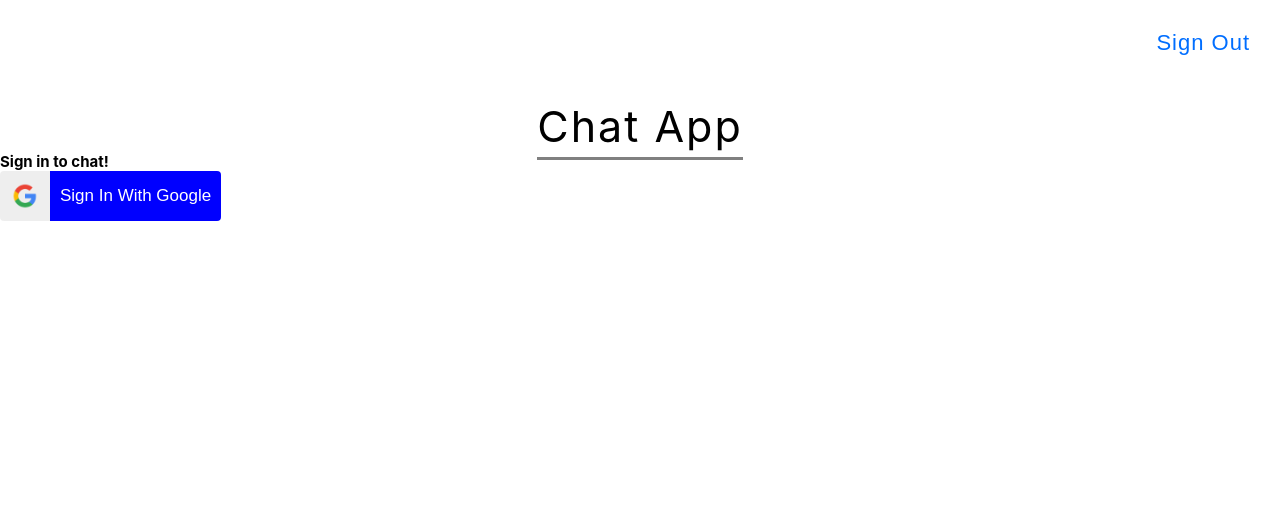
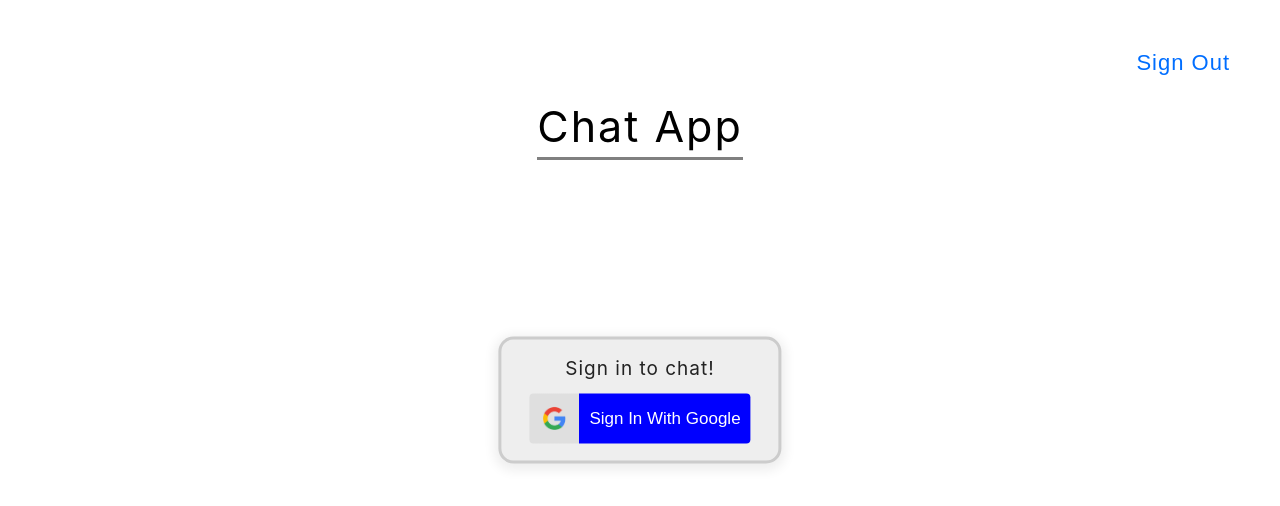
Before and after one commit to JamesCrowleyTech/Chat-App, a React (Create React App) app: page / in a window 1280 px wide. Shown: the top 506 px of the page. Built offline with nearby package versions, Linux system fonts and the light colour scheme; no server answers.

Commit message:
Now displays newest messages

```diff
--- a/src/App.css
+++ b/src/App.css
@@ -16,11 +16,14 @@ body {
     box-sizing: inherit;
 }
 
+.app {
+    padding-top: 10rem;
+}
+
 .page-title-container {
     width: 100%;
     display: grid;
     place-items: center;
-    margin-top: 10rem;
 }
 
 .page-title {
@@ -47,20 +50,55 @@ body {
     cursor: pointer;
 }
 
+.sign-in {
+    position: absolute;
+    left: 50%;
+    top: 50%;
+    transform: translate(-50%, -50%);
+    display: flex;
+    flex-direction: column;
+    align-items: center;
+    padding: 1.7rem 2.8rem;
+    background-color: #eeeeee;
+    border-radius: 1.5rem;
+    border: 3px solid #ccc;
+    transition: all 0.15s;
+    box-shadow: 0px 3px 12px 4px rgba(0, 0, 0, 0.07);
+}
+
+.sign-in > *:not(:last-child) {
+    margin-bottom: 1.4rem;
+}
+
+/* .sign-in:hover {
+    background-color: #e1e1e1;
+    box-shadow: 0px 4px 16px 6px rgba(0, 0, 0, 0.1);
+} */
+
+/* .sign-in::after {
+
+} */
+
+.sign-in__title {
+    font-size: 1.9rem;
+    color: #222;
+    font-weight: 400;
+    letter-spacing: 1px;
+}
+
 .button--sign-in-google {
     color: white;
     font-size: 1.7rem;
     height: 5rem;
-    background: linear-gradient(to right, #eee, #eee 5rem, blue 5rem, blue 100%);
+    background: linear-gradient(to right, #dfdfdf, #dfdfdf 5rem, blue 5rem, blue 100%);
     padding-right: 1rem;
     display: flex;
     align-items: center;
     border-radius: 0.4rem;
-    transition: all 0.3s;
+    transition: all 0.15s;
 }
 
 .button--sign-in-google:hover {
-    /* transform: scale(1.01); */
     box-shadow: 0px 3px 15px 5px rgba(0, 0, 0, 0.1);
 }
 
@@ -74,8 +112,8 @@ body {
 .button--sign-out {
     color: rgb(0, 110, 255);
     position: absolute;
-    right: 2rem;
-    top: 2rem;
+    right: 4rem;
+    top: 4rem;
     font-size: 2.2rem;
     letter-spacing: 1px;
     padding: 1rem;
@@ -95,6 +133,7 @@ body {
     left: 50vw;
     bottom: 0;
     overflow-y: scroll;
+    /* overflow-x: hidden; */
 }
 
 .channel__form {
@@ -120,11 +159,51 @@ body {
     color: #999;
 }
 
+.message {
+    width: 100%;
+    padding: 0.7rem;
+}
+
 .message__top-row {
     display: flex;
     align-items: center;
+    margin-bottom: 0.1rem;
 }
 
-.message__top-row > *:not(:last-child) {
-    /* background-color: crimson; */
+.message__image-container {
+    height: 4rem;
+    width: 4rem;
+    border-radius: 9999rem;
+    overflow: hidden;
+    float: left;
+    margin-right: 1rem;
 }
+
+.message__image {
+    /* display: inline-block; */
+    object-fit: cover;
+    height: 100%;
+    width: 100%;
+}
+
+.message__username {
+    font-size: 1.9rem;
+    font-weight: 400;
+    line-height: calc(2 / 1.9);
+    margin-right: 0.3rem;
+}
+
+.message__date {
+    color: #555;
+    font-weight: 400;
+    font-size: 1.4rem;
+    display: inline-block;
+    transform: translateY(-0.1rem);
+}
+
+.message__text {
+    font-size: 1.5rem;
+    line-height: calc(2 / 1.5);
+    width: 100%;
+    word-wrap: break-word;
+}
--- a/src/App.js
+++ b/src/App.js
@@ -5,7 +5,6 @@ import "firebase/compat/auth";
 import "firebase/compat/firestore";
 import Button from "./components/Button";
 import Channel from "./components/Channel";
-import Message from "./components/Message";
 import iconGoogle from "./img/icon-google.png";
 
 const firebaseConfig = {
@@ -22,7 +21,6 @@ const firebaseConfig = {
 firebase.initializeApp(firebaseConfig);
 
 const auth = firebase.auth();
-const db = firebase.firestore();
 
 // db.collection("messages")
 //     .get()
@@ -35,6 +33,8 @@ const db = firebase.firestore();
 function App() {
     const [user, setUser] = useState(auth.currentUser);
     const [initializing, setInitializing] = useState(true);
+
+    console.log("app rendered");
 
     useEffect(function () {
         const unsubscribe = auth.onAuthStateChanged(function (user) {
@@ -83,7 +83,7 @@ function App() {
 
             {!user && (
                 <div className="sign-in">
-                    <h2>Sign in to chat!</h2>
+                    <h2 className="sign-in__title">Sign in to chat!</h2>
                     <Button onClick={signInWithGoogle} img={iconGoogle} className="button button--sign-in-google">
                         Sign In With Google
                     </Button>
--- a/src/components/Button.js
+++ b/src/components/Button.js
@@ -3,7 +3,7 @@ import React from "react";
 export default function Button({ onClick, className = "", children = "", img = "" }) {
     return (
         <button onClick={onClick} className={className}>
-            {img && <img src={img}></img>}
+            {img && <img src={img} alt=""></img>}
             {children}
         </button>
     );
--- a/src/components/Channel.js
+++ b/src/components/Channel.js
@@ -5,19 +5,20 @@ import Message from "./Message";
 export default function Channel({ user = "" }) {
     const db = firebase.firestore();
     const [messages, setMessages] = useState([]);
+    const [rerender, causeRerender] = useState(0);
 
     const messagesCollection = db.collection("messages");
 
     const { uid, displayName, photoURL } = user;
 
-    const [newMessage, setNewMessage] = useState("");
-
-    const handleOnChange = function (e) {
-        setNewMessage(e.target.value);
-    };
-
     const handleOnSubmit = function (e) {
         e.preventDefault();
+
+        const inputField = document.querySelector(".channel__input");
+
+        const newMessage = inputField.value;
+
+        inputField.value = null;
 
         const trimmedMessage = newMessage.trim();
 
@@ -30,41 +31,49 @@ export default function Channel({ user = "" }) {
             name: displayName,
             photoURL,
         });
+
+        causeRerender(rerender + 1);
     };
 
-    useEffect(
-        function () {
-            const unsub = messagesCollection
-                .orderBy("createdAt")
-                .limit(120)
-                .onSnapshot(function (querySnapshot) {
-                    setMessages(
-                        querySnapshot.docs.map(function (doc) {
+    useEffect(function () {
+        const unsub = messagesCollection
+            .orderBy("createdAt", "desc")
+            .limit(120)
+            .onSnapshot(function (querySnapshot) {
+                setMessages(
+                    querySnapshot.docs
+                        .map(function (doc) {
                             return {
                                 ...doc.data(),
                                 id: doc.id,
                             };
                         })
-                    );
+                        .slice(0)
+                        .reverse()
+                );
+                causeRerender(rerender + 1);
+            });
+        return unsub;
+    }, []);
 
-                    console.log(messages);
-                });
-
-            return unsub;
+    useEffect(
+        function () {
+            const lastMessage = document.querySelector(".channel").lastChild;
+            if (!lastMessage) return;
+            lastMessage.scrollIntoView({ behaviour: "smooth" });
         },
-        [db]
+        [rerender]
     );
 
     return (
         <div className="main-wrapper">
             <div className="channel">
                 {messages.map(function (message) {
-                    console.log(message);
                     return <Message {...message} key={message.id} />;
                 })}
             </div>
             <form className="channel__form" onSubmit={handleOnSubmit}>
-                <input onChange={handleOnChange} className="channel__input" placeholder="Write your message here"></input>
+                <input className="channel__input" placeholder="Write your message here"></input>
             </form>
         </div>
     );
--- a/src/components/Message.js
+++ b/src/components/Message.js
@@ -1,14 +1,18 @@
 import React from "react";
 
 export default function Message({ name, createdAt, text, photoURL }) {
+    const messageDate = new Date(createdAt.seconds * 1000);
+    const displayDate = new Intl.DateTimeFormat(navigator.language, { hour: "numeric", minute: "numeric" }).format(messageDate);
+
     return (
         <div className="message">
+            <div className="message__image-container">
+                <img src={photoURL} className="message__image" alt="User's Profile"></img>
+            </div>
             <div className="message__top-row">
-                <div className="message__image-container">
-                    <img src={photoURL} className="message__image"></img>
-                </div>
-                <h3 className="message__title">{name}</h3>
-                <h5 className="message__timestamp">{createdAt.seconds}</h5>
+                <p>
+                    <span className="message__username">{name}</span> <span className="message__date">{displayDate}</span>
+                </p>
             </div>
             <p className="message__text">{text}</p>
         </div>
```
